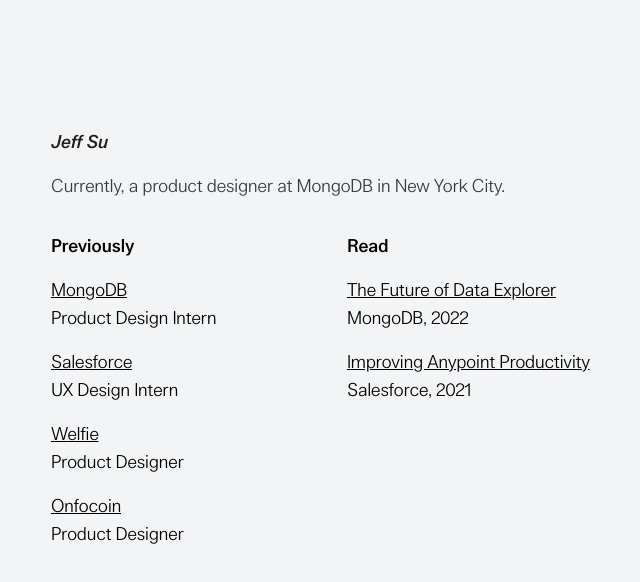
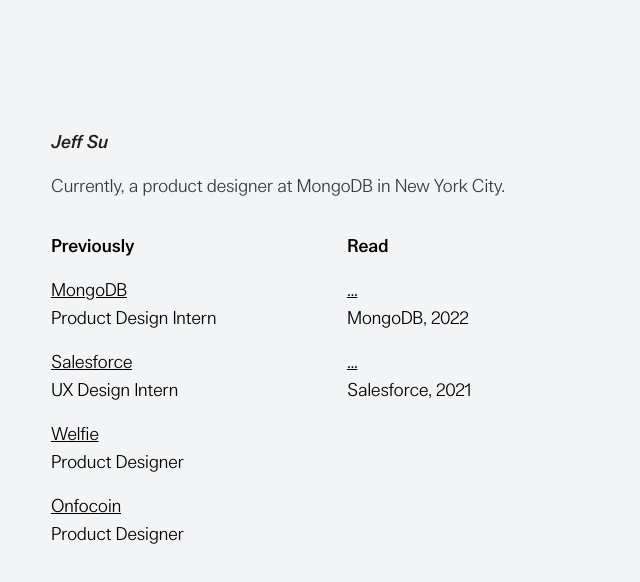
Before and after one commit to suyjeff/jeffsite, a Next.js app: page / in a window 1280 px wide. Shown: the top 582 px of the page, without its empty margins (301-941 px from the left). Built offline with nearby package versions, Linux system fonts and the light colour scheme.

Commit message:
Publish to site

```diff
--- a/pages/index.tsx
+++ b/pages/index.tsx
@@ -29,8 +29,8 @@
           <h2 className="text-lg tracking-tight font-bold mb-4">Read</h2>
           <ul className="space-y-4 text-lg tracking-tight">
             {[
-              { title: 'The Future of Data Explorer', company: 'MongoDB', year: 2022 },
-              { title: 'Improving Anypoint Productivity', company: 'Salesforce', year: 2021 }
+              { title: '...', company: 'MongoDB', year: 2022 },
+              { title: '...', company: 'Salesforce', year: 2021 }
             ].map((study, index) => (
               <li key={index} className={`opacity-0 animate-fade-in animation-delay-${600 + index * 200}`}>
                 <p className="underline">{study.title}</p>
```
Also changed, not shown: next.config.mjs (line endings or trailing spaces), 1 other file (tests, documents, lock files or other folders).
